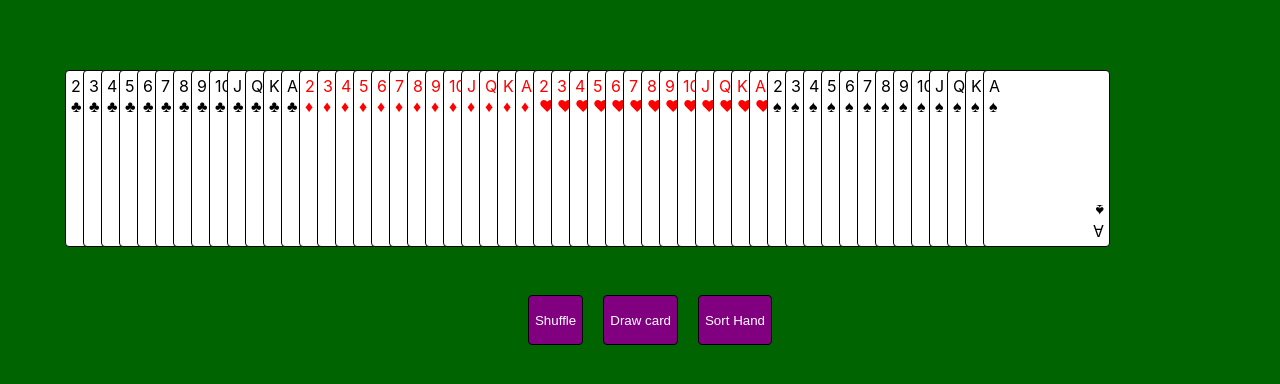
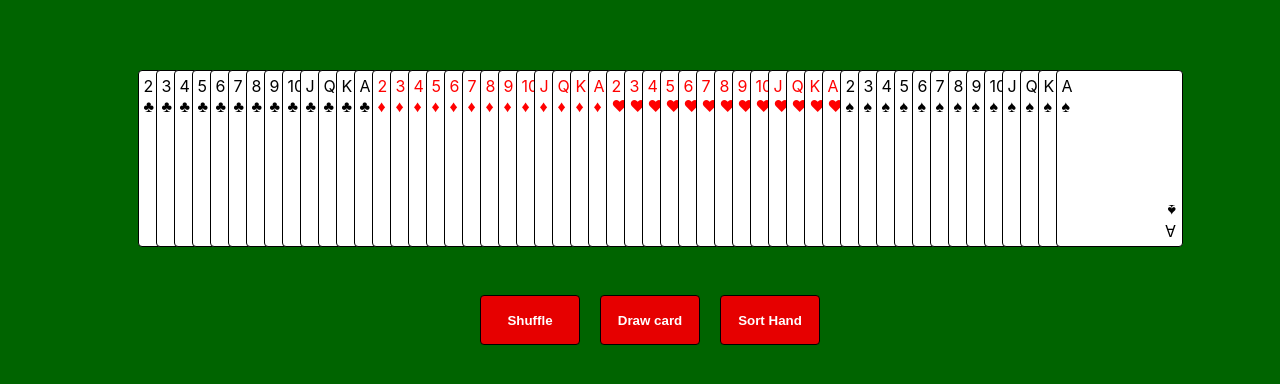
Before and after one commit to NapperJLG/deck-of-cards, a React (Create React App) app: page / in a window 1280 px wide. Shown: the top 384 px of the page. Built offline with nearby package versions, Linux system fonts and the light colour scheme.

Commit message:
button style tweaks

```diff
--- a/src/components/button/style.ts
+++ b/src/components/button/style.ts
@@ -1,14 +1,17 @@
 import styled from "styled-components";
 
 const Container = styled.button`
-  background-color: #800080;
+  background-color: #e60000;
   border: 1px solid black;
   height: 50px;
+  min-width: 100px;
   color: white;
   border-radius: 4px;
+  font-weight: 700;
   &:hover {
-    background-color: #660066;
+    background-color: #990000;
   }
+  padding: 0 10px;
 `
 
 export default Container
--- a/src/components/cardPile/style.ts
+++ b/src/components/cardPile/style.ts
@@ -2,6 +2,7 @@ import styled from "styled-components";
 
 const Container = styled.div`
   height: 175px;
+  margin-left: 145px;
   justify-content: center;
   display: flex;
   flex-direction: row-reverse;
```
